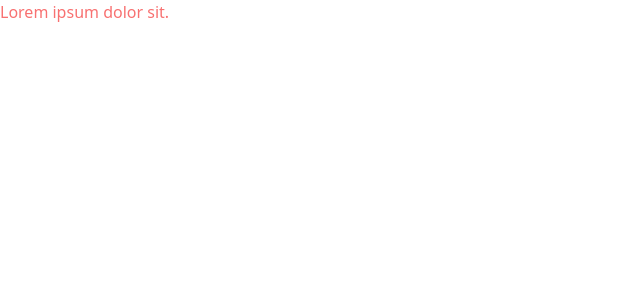
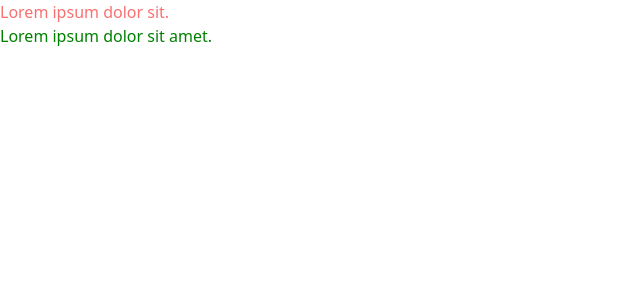
Before and after one commit to xayrullo/nuxt, a Nuxt app: page / in a window 1280 px wide. Shown: the top 300 px of the page, without its empty margins (0-640 px from the left). Built offline with nearby package versions, Linux system fonts and the light colour scheme.

Commit message:
Added SASS

```diff
--- a/app.vue
+++ b/app.vue
@@ -1,3 +1,9 @@
 <template>
   <div class="text-red-400">Lorem ipsum dolor sit.</div>
+  <div class="app-text">Lorem ipsum dolor sit amet.</div>
 </template>
+<style lang="scss" scoped>
+.app-text {
+  color: green;
+}
+</style>
--- a/nuxt.config.ts
+++ b/nuxt.config.ts
@@ -1,7 +1,7 @@
 // https://nuxt.com/docs/api/configuration/nuxt-config
 export default defineNuxtConfig({
   devtools: { enabled: true },
-  css: ["~/assets/style/tailwind.css"],
+  css: ["~/assets/style/tailwind.css", "~/assets/style/main.scss"],
   vite: {
     vue: {
       customElement: true,
--- a/package.json
+++ b/package.json
@@ -19,6 +19,7 @@
     "autoprefixer": "^10.4.19",
     "nuxt-vite": "^0.3.5",
     "postcss": "^8.4.38",
+    "sass": "^1.77.1",
     "tailwindcss": "^3.4.3"
   }
 }
```
Also changed, not shown: assets/style/main.scss (added).
